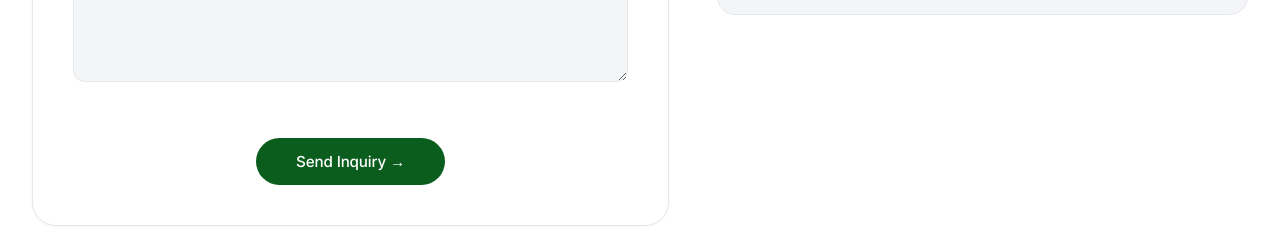
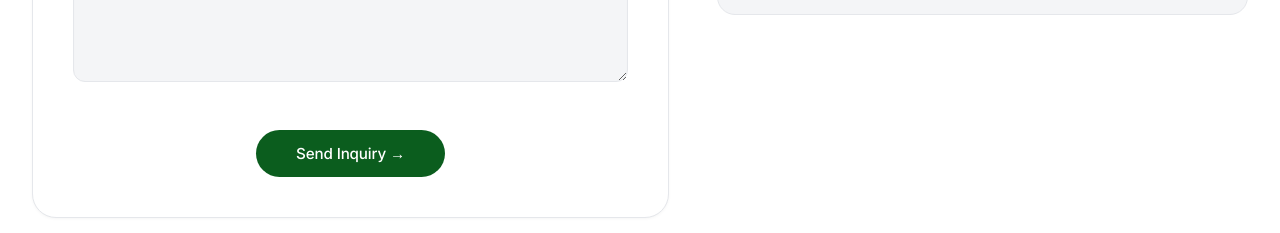
Before and after one commit to shahidenterprises/shahid-enterprises-2.0, a Next.js app: page /contact in a window 1280 px wide. Shown: the part 1100-1333 px from the top of the page. Built offline with nearby package versions, Linux system fonts and the light colour scheme; no server answers; a web font is replaced by a local one.

Commit message:
UI refinement: Move inquiry button slightly higher for better vertical balance

```diff
--- a/src/components/ContactForm.module.css
+++ b/src/components/ContactForm.module.css
@@ -71,7 +71,7 @@
 }
 
 .submitBtn {
-  margin: 2rem auto 0; /* Vertical spacing */
+  margin: 1.5rem auto 0; /* Reduced top margin to push button slightly above */
   width: max-content; /* Refined smaller width */
   padding: 0.85rem 2.5rem;
   font-size: 0.95rem;
```
